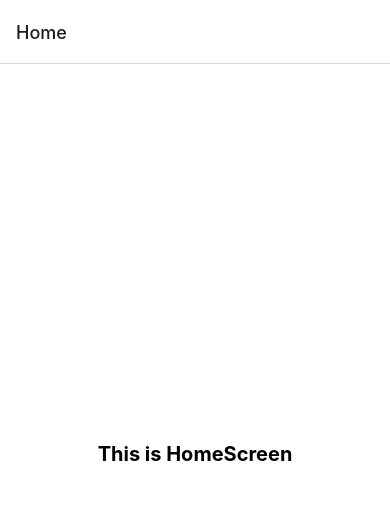
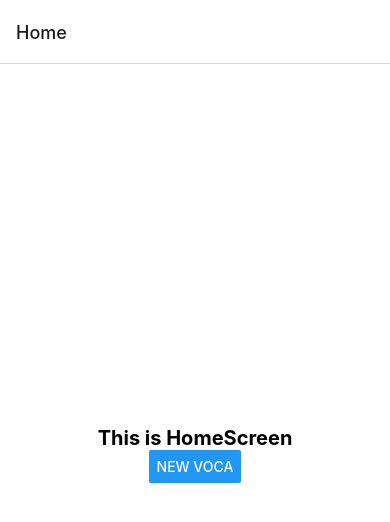
Before and after one commit to yoongyum/RN-HelloWord-Resurrection, a React Native app: screen / in a window 390 px wide. Shown: the top 522 px of the page. Built offline with nearby package versions, Linux system fonts and the light colour scheme.

Commit message:
feat: Create AddVocaScreen and Update HomeScreen

```diff
--- a/App.tsx
+++ b/App.tsx
@@ -2,7 +2,7 @@ import { StatusBar } from 'expo-status-bar';
 import { StyleSheet, Text, View } from 'react-native';
 import { NavigationContainer } from '@react-navigation/native';
 import { createNativeStackNavigator } from '@react-navigation/native-stack';
-import HomeNavigator from './src/navigators/HomeNavigation';
+import HomeNavigator from './src/navigators/HomeNavigator';
 
 
 export default function App() {
--- /dev/null
+++ b/src/addVoca/AddVocaScreen.tsx
@@ -0,0 +1,23 @@
+import { StyleSheet, Text, View } from 'react-native';
+
+
+export default function AddVocaScreen() {
+    return (
+      <View style={styles.container}>
+        <Text style={styles.tmp}>This is AddVocaScreen</Text>
+      </View>
+    );
+}
+
+const styles = StyleSheet.create({
+    container: {
+      flex: 1,
+      backgroundColor: 'white',
+      alignItems: 'center',
+      justifyContent: 'center',
+    },
+    tmp:{
+      fontWeight:'bold',
+      fontSize: 20,
+    }
+});
--- a/src/home/HomeScreen.tsx
+++ b/src/home/HomeScreen.tsx
@@ -1,13 +1,33 @@
-import { StyleSheet, Text, View } from 'react-native';
+import { StyleSheet, Text, View ,Button} from 'react-native';
+
+import {NativeStackNavigationProp} from '@react-navigation/native-stack';
+import {Screens, HomeStackParamList} from '../navigators/HomeNavigator'
 
 
-export default function HomeScreen() {
-    return (
+//HomeScreen에 필요한 파라미터들을 타입명시를 해줍니다.
+type HomeScreenNavigationProps = NativeStackNavigationProp<HomeStackParamList,Screens.Home>
+
+//HomeScreenProps에 대한 인터페이스 지정
+interface HomeScreenProps{
+  navigation: HomeScreenNavigationProps
+}
+
+//HomeScreen Component
+const HomeScreen: React.FC<HomeScreenProps> = (props) =>{
+  const {navigation} = props
+  return(
     <View style={styles.container}>
       <Text style={styles.tmp}>This is HomeScreen</Text>
+      <View>
+        <Button title="new Voca" onPress={()=>navigation.navigate(Screens.AddVoca)}/>
+      </View>
     </View>
   );
-  }
+};
+export default HomeScreen;
+
+
+
 
 const styles = StyleSheet.create({
   container: {
--- a/src/navigators/HomeNavigation.tsx
+++ b/src/navigators/HomeNavigator.tsx
@@ -2,15 +2,18 @@ import React from 'react';
 
 import { createNativeStackNavigator } from '@react-navigation/native-stack';
 import HomeScreen from '../home/HomeScreen';
+import AddVocaScreen from '../addVoca/AddVocaScreen';
 
 // 필요한 스크린 enum 타입정의
 export enum Screens{
-    Home = 'Home'
+    Home = 'Home',
+    AddVoca = 'AddVoca',
 }
 
 //각 스크린 마다 필요한 파라미터 타입정리
 export type HomeStackParamList = {
-    Home: undefined
+    Home: undefined;
+    AddVoca: AddVocaParams;
 }
 
 //위에서 만든 타입을 createNativeStackNavigator메소드에 지정하여 객체를 만듬
@@ -20,6 +23,7 @@ const HomeNavigator: React.FC=()=>{
     return(
         <HomeStack.Navigator initialRouteName='Home'>
             <HomeStack.Screen name = {Screens.Home} component={HomeScreen}/>
+            <HomeStack.Screen name = {Screens.AddVoca} component={AddVocaScreen}/>
         </HomeStack.Navigator>
     );
 }
```
Lines whose indentation alone changed are shown as unchanged.
